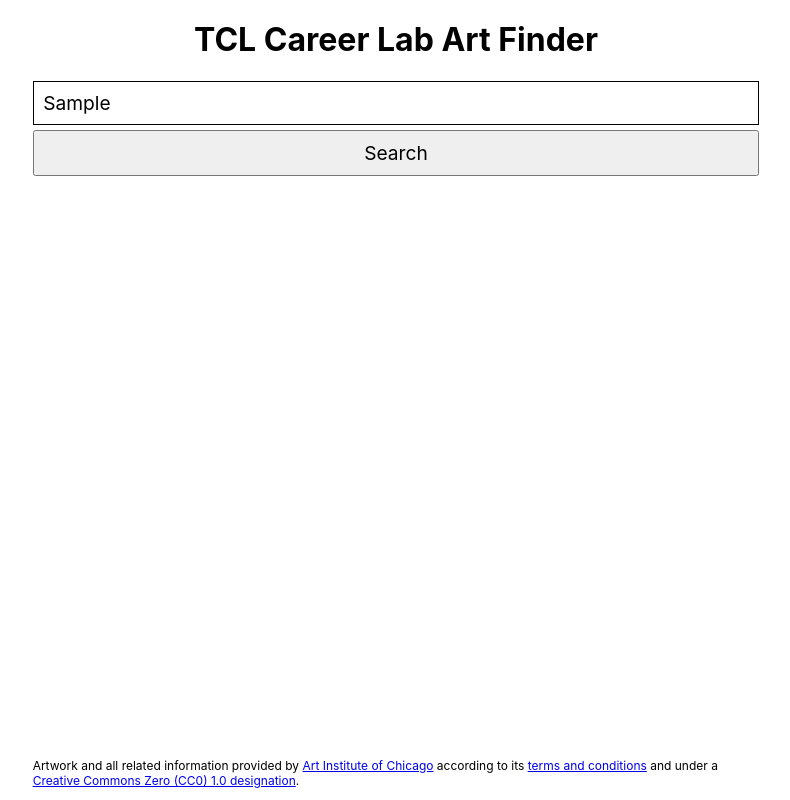
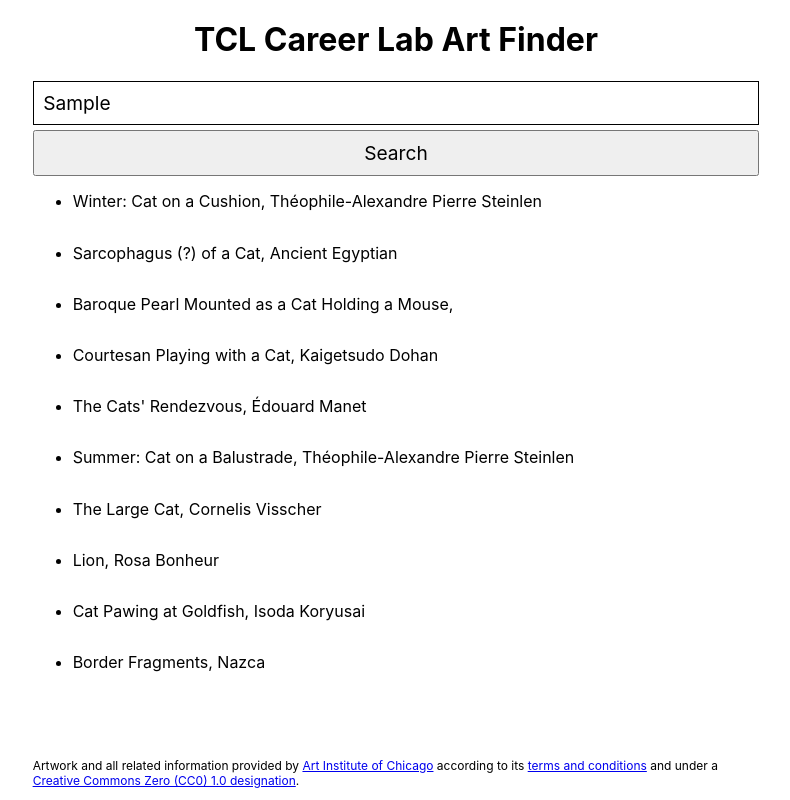
Before and after one commit to ehammes/career-lab-challenge, a React (Vite) app: page / in a window 1280 px wide. Both pictures are taken after typing "Sample" into the empty fields and a click on the button "Search". Shown: the whole page, without its empty margins (244-1034 px from the left). Built offline with nearby package versions, Linux system fonts and the light colour scheme.

Commit message:
New Feat: Save artwork json data to state in App component, render list of title and artist title results in App component

```diff
--- a/src/components/App.jsx
+++ b/src/components/App.jsx
@@ -7,6 +7,8 @@ import { Footer } from './Footer';
 import './App.css';
 
 export function App() {
+	const [artwork, setArtwork] = useState([]);
+
 	function onSearchSubmit(query) {
 		// Search for the users's query.
 		// TODO: render the results, instead of logging them to the console.
@@ -15,7 +17,8 @@ export function App() {
 		// our UI, we need to make real requests!
 		// @see: ./src/api.js
 		searchArtworks(query).then((json) => {
-			console.log(json);
+			console.log('data', json.data);
+			setArtwork(json.data);
 		});
 	}
 
@@ -23,6 +26,13 @@ export function App() {
 		<div className="App">
 			<h1>TCL Career Lab Art Finder</h1>
 			<SearchForm onSearchSubmit={onSearchSubmit} />
+			{artwork.map((art, idx) => (
+				<ul key={idx}>
+					<li>
+						{art.title}, {art.artist_title}
+					</li>
+				</ul>
+			))}
 			<Footer />
 		</div>
 	);
```
Also changed, not shown: 1 other file (tests, documents, lock files or other folders).
